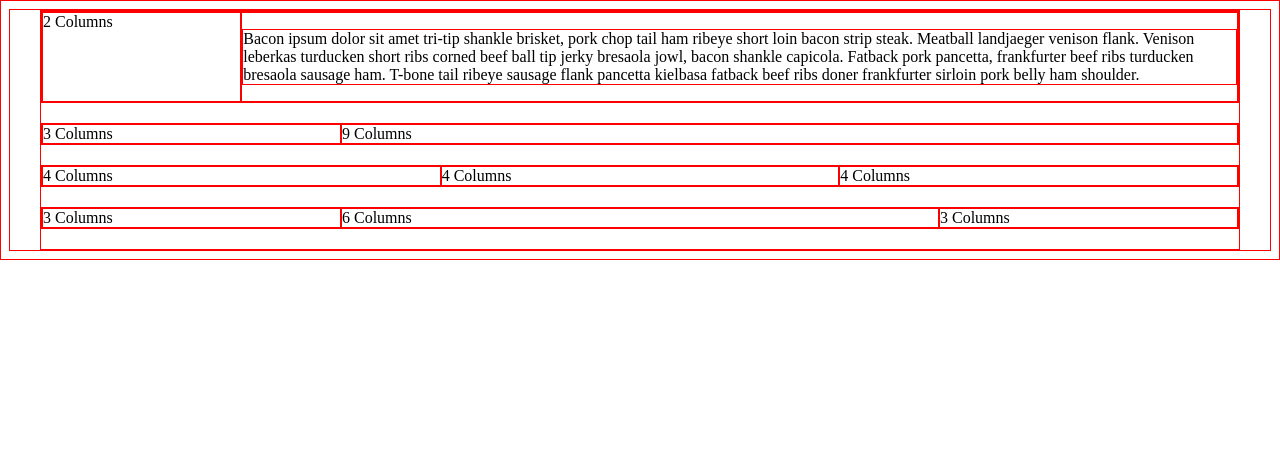
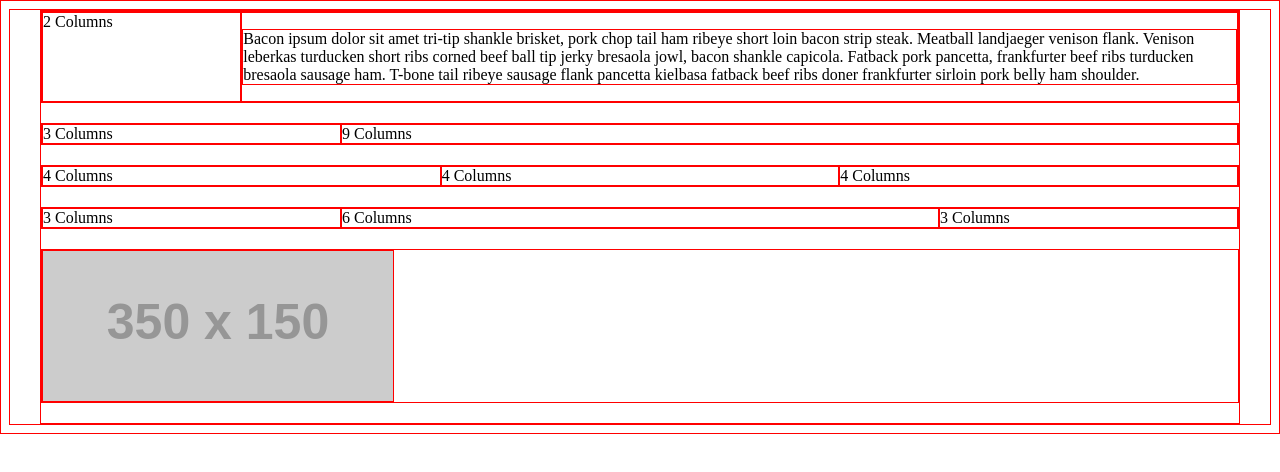
Before and after one commit to lee-chris/udacity_fsnd, a plain HTML site: page html_examples/portfolio/framework/test.html in a window 1280 px wide. Drawn offline with Linux system fonts and the light colour scheme; placeholder pictures from the web are drawn by us.

Commit message:
added example of placeholder image using placehold.it

```diff
--- a/html_examples/portfolio/framework/test.html
+++ b/html_examples/portfolio/framework/test.html
@@ -36,6 +36,12 @@
 			<div class="col-6">6 Columns</div>
 			<div class="col-3 end">3 Columns</div>
 		</div>
+
+		<div class="row">
+			<!-- placeholder image generated by placehold.it -->
+			<img src="http://placehold.it/350x150"/>
+		</div>
+
 	</div>
 </body>
 </html>
```
